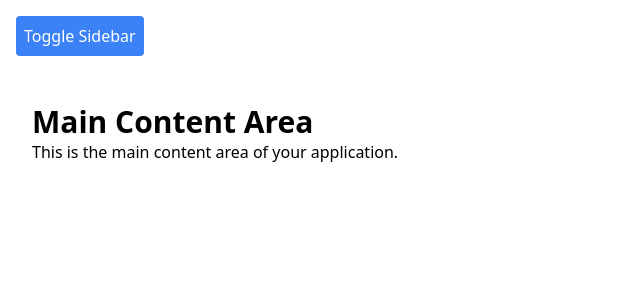
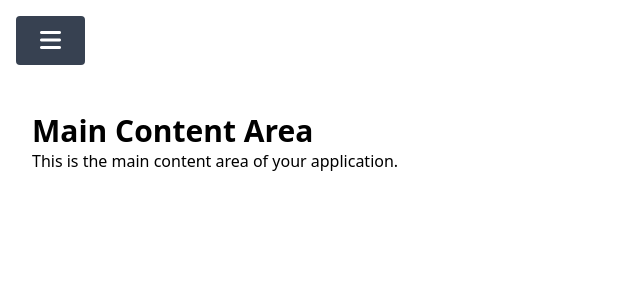
Before and after one commit to shivaacodes/Mess-App-new, a React (Vite) app: page / in a window 1280 px wide. Shown: the top 300 px of the page, without its empty margins (0-640 px from the left). Built offline with nearby package versions, Linux system fonts and the light colour scheme.

Commit message:
menu icon

```diff
--- a/package.json
+++ b/package.json
@@ -10,6 +10,7 @@
     "preview": "vite preview"
   },
   "dependencies": {
+    "@fortawesome/fontawesome-free": "^6.6.0",
     "@radix-ui/react-accordion": "^1.2.0",
     "@radix-ui/react-icons": "^1.3.0",
     "@radix-ui/react-slot": "^1.1.0",
--- a/src/App.jsx
+++ b/src/App.jsx
@@ -1,5 +1,5 @@
 import React from "react";
-import Sidebar from "./components/Sidebar"; // Adjust the path if needed
+import Sidebar from "./components/Sidebar";
 
 function App() {
   return (
--- a/src/components/Sidebar.jsx
+++ b/src/components/Sidebar.jsx
@@ -1,4 +1,5 @@
 import React, { useState } from "react";
+import "@fortawesome/fontawesome-free/css/all.min.css";
 
 export default function Sidebar() {
   const [isOpen, setIsOpen] = useState(false);
@@ -12,9 +13,10 @@ export default function Sidebar() {
       {/* Button to open/close the sidebar */}
       <button
         onClick={toggleSidebar}
-        className="p-2 m-4 text-white bg-blue-500 rounded"
+        className="m-4 p-2 text-white bg-gray-700 rounded"
+        aria-label="Toggle sidebar"
       >
-        Toggle Sidebar
+        <i className="px-4 py-4 fa-xl fa-solid fa-bars"></i>
       </button>
 
       {/* Sidebar */}
@@ -24,7 +26,7 @@ export default function Sidebar() {
         }`}
       >
         <div className="p-4">
-          <h2 className="text-2xl font-semibold">Sidebar</h2>
+          <h2 className="text-2xl font-semibold">Menu</h2>
           <ul className="mt-4 space-y-2">
             <li>
               <a href="#" className="block px-2 py-1 hover:bg-gray-700 rounded">
```
Also changed, not shown: 1 other file (tests, documents, lock files or other folders).
